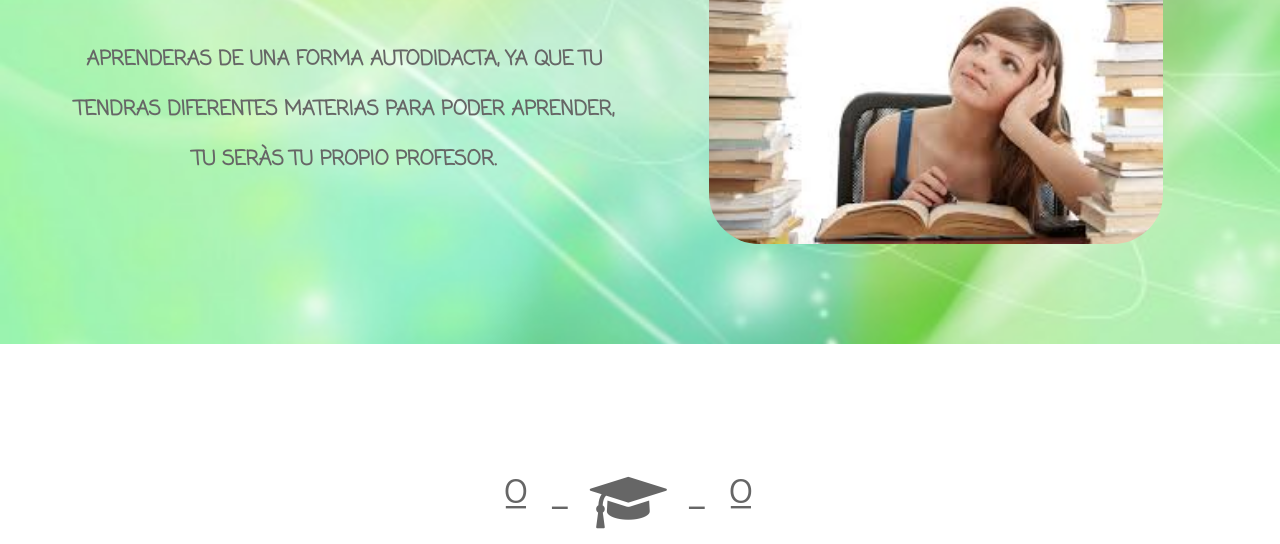
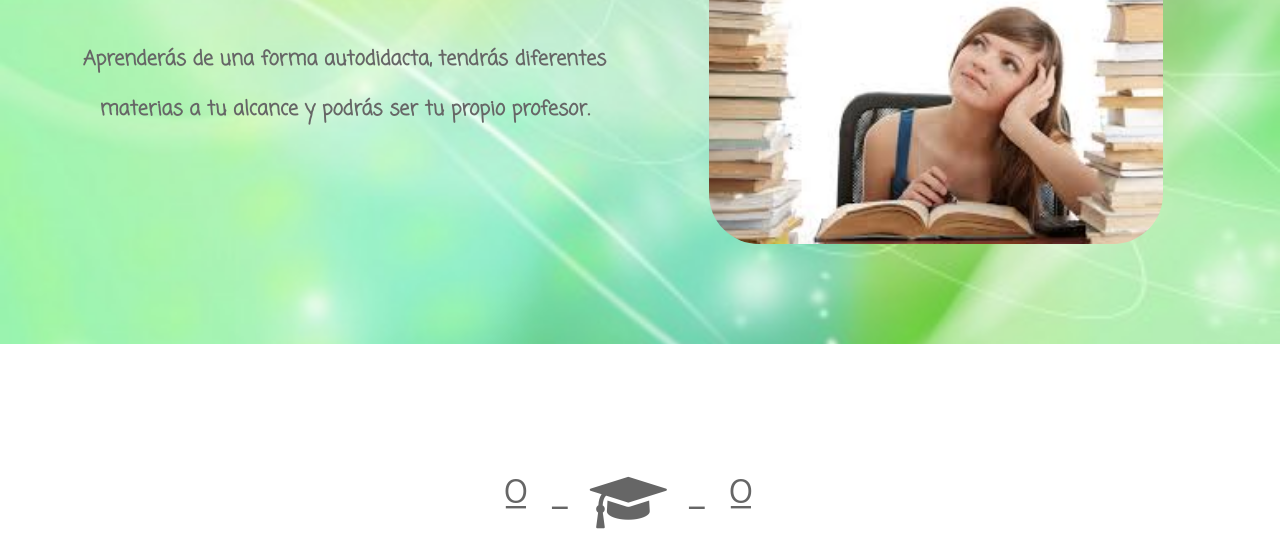
Before and after one commit to alivane/Preuniversitario-Online, a plain HTML site: page index.html in a window 1280 px wide. Shown: the part 256-800 px from the top of the page. Drawn offline with nearby package versions, Linux system fonts and the light colour scheme; a web font is replaced by a local one.

Commit message:
insert of time

```diff
--- a/index.html
+++ b/index.html
@@ -47,7 +47,7 @@
 					<div class="row">
 						<div class="col-6">
 							<h2><a href="#">APRENDER !!!</a></h2>
-							<p>APRENDERAS DE UNA FORMA AUTODIDACTA, YA QUE TU TENDRAS DIFERENTES MATERIAS PARA PODER APRENDER, TU SERÀS TU PROPIO PROFESOR.</p>
+							<p>Aprenderás de una forma autodidacta, tendrás diferentes materias a tu alcance y podrás ser tu propio profesor.</p>
 						</div>
 						<div class="col-6 none">
 							<img src="img/aprendiendo.jpg">
```
